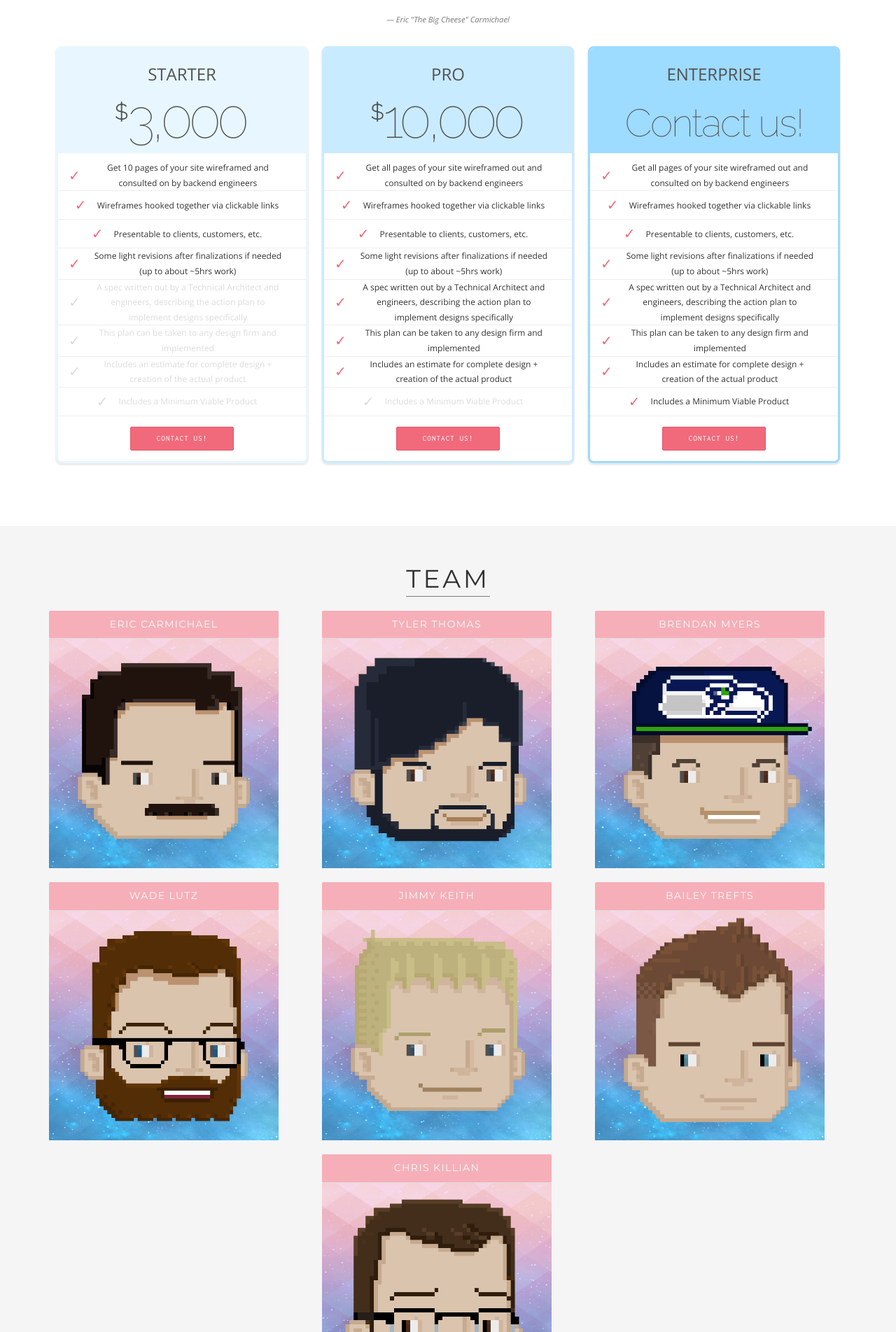
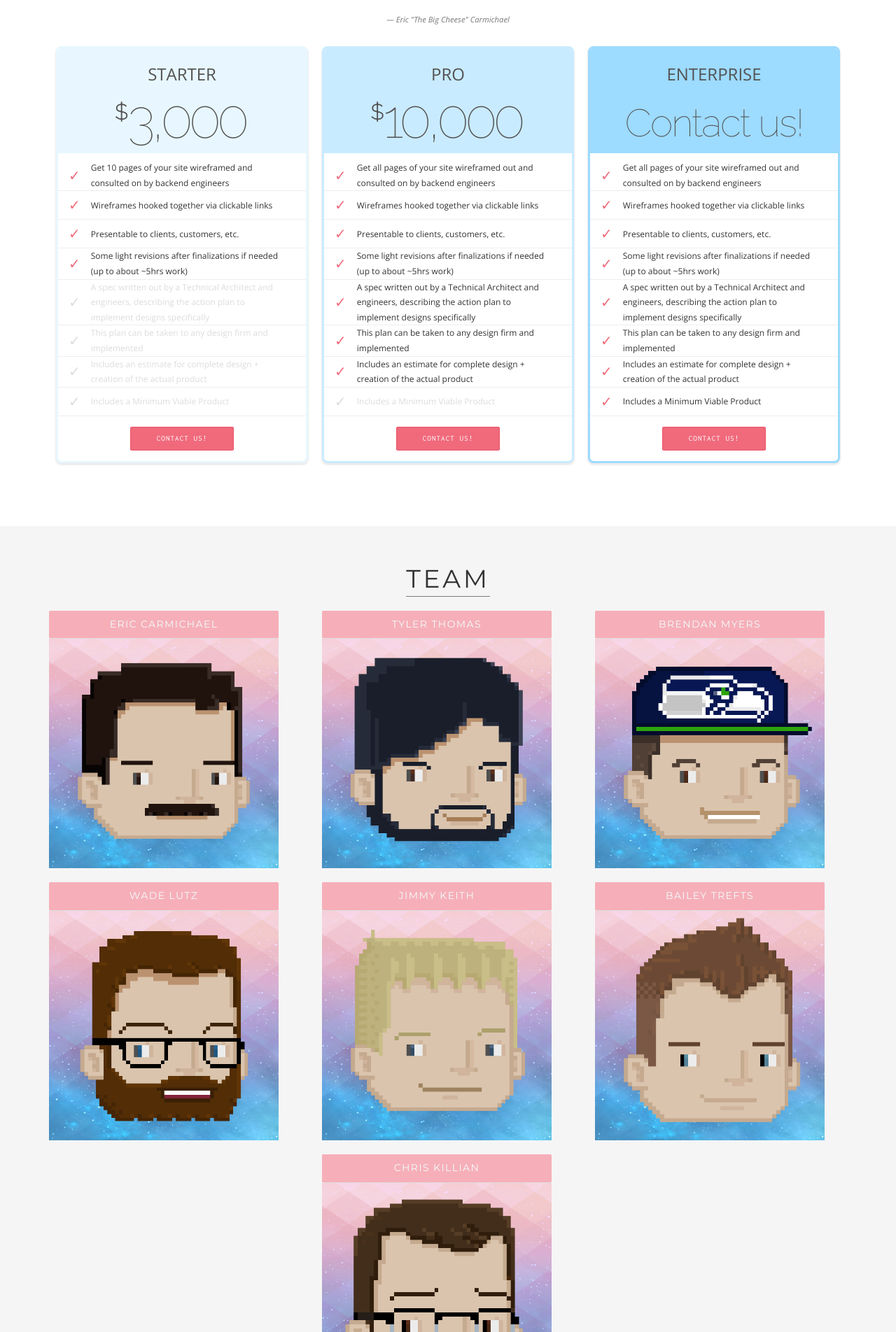
Before and after one commit to ckcollab/ckcollab, a Jekyll site: the page built from index.html, in a window 1280 px wide. Shown: the part 2724-4628 px from the top of the page at 70% size. Built offline with Jekyll 4.4.1, drawn with Linux system fonts in a browser that asks for light colours.

Commit message:
Committing to correct branch (#43)

```diff
--- a/assets/css/custom.css
+++ b/assets/css/custom.css
@@ -1291,6 +1291,9 @@
 }
 
 .blog-container{
-    text-align: center;
     padding: 50px 0px;
 }
+
+#who-for{
+    text-align: center;
+}
```
